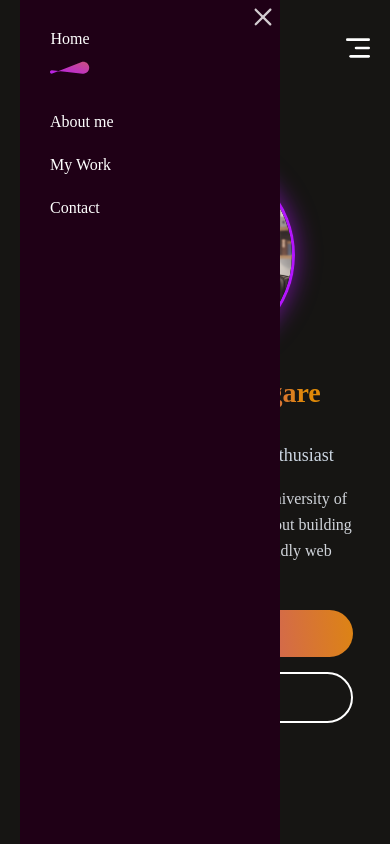
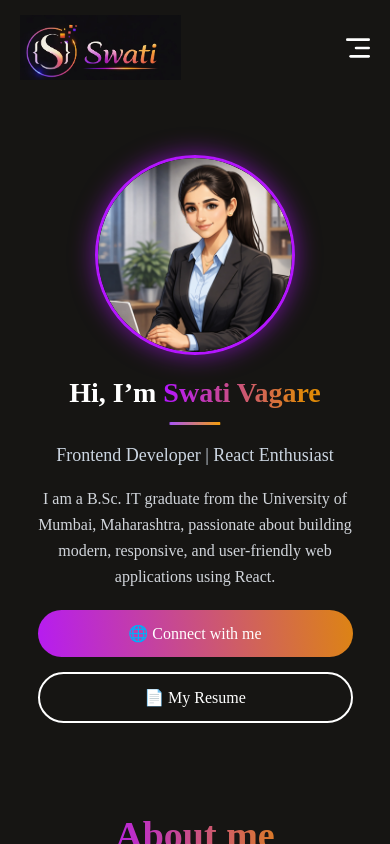
Before and after one commit to 1052swati/portfolio_react, a React app: page / in a window 390 px wide. Built offline with nearby package versions, Linux system fonts and the light colour scheme; the HTML template or start-up script is replaced by a standard one.

Commit message:
issur fix

```diff
--- a/src/Components/Footer/Footer.css
+++ b/src/Components/Footer/Footer.css
@@ -294,7 +294,7 @@ box-shadow: 0 10px 30px rgba(249, 115, 22, 0.4);
 
     .footer-bottom-left{
         font-size: 14px;
-        margin-bottom: 8px;
+        margin-bottom: 12px;
         order: 2;
     }
     .anchor-link{
--- a/src/Components/Navbar/Navbar.css
+++ b/src/Components/Navbar/Navbar.css
@@ -168,7 +168,7 @@
   .nav-menu{
     position: fixed;
     top: 0;
-    right: -100;
+    right: -260px;
     flex-direction: column;
     align-items: flex-start;
     gap: 25px;
```
